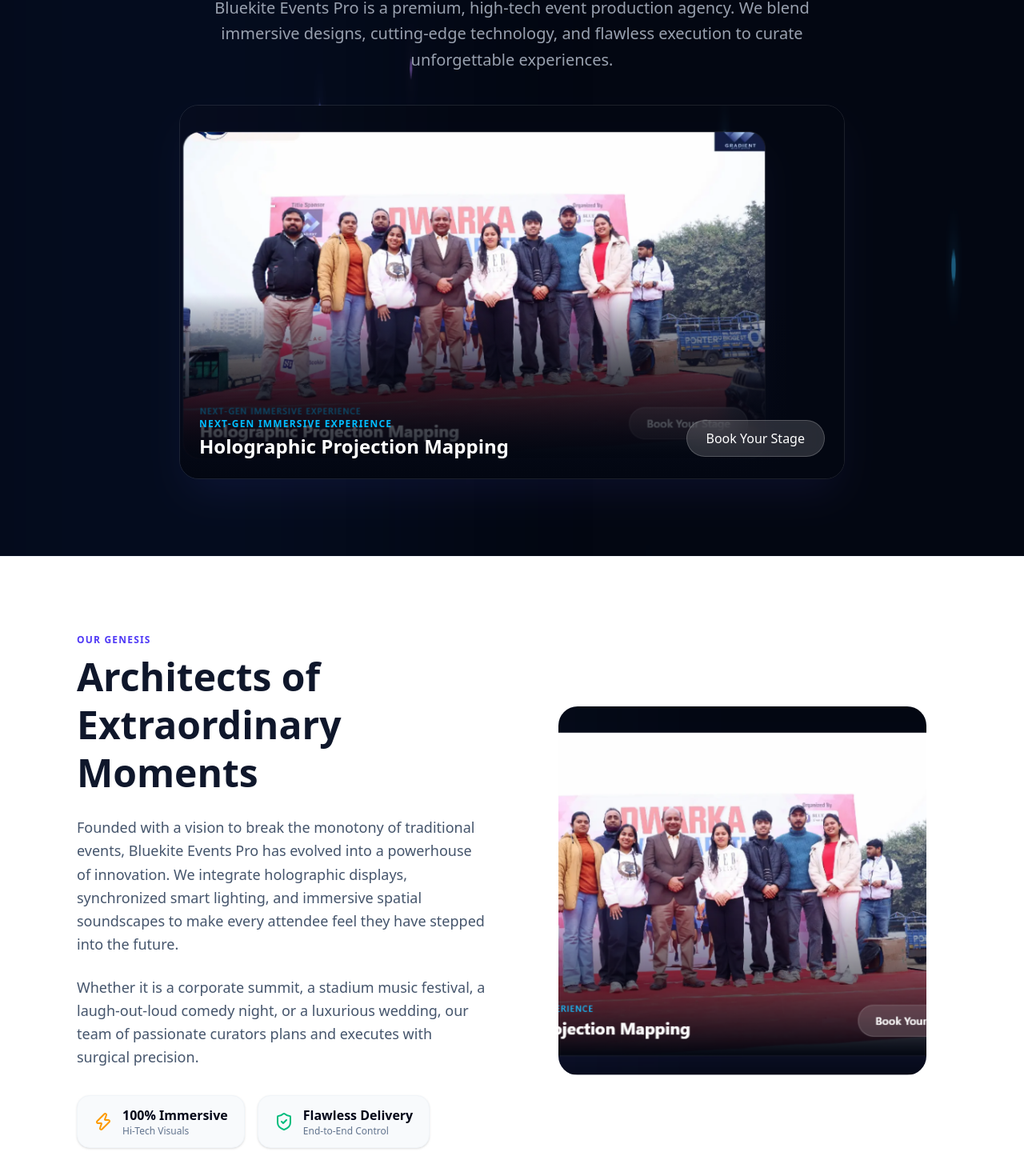
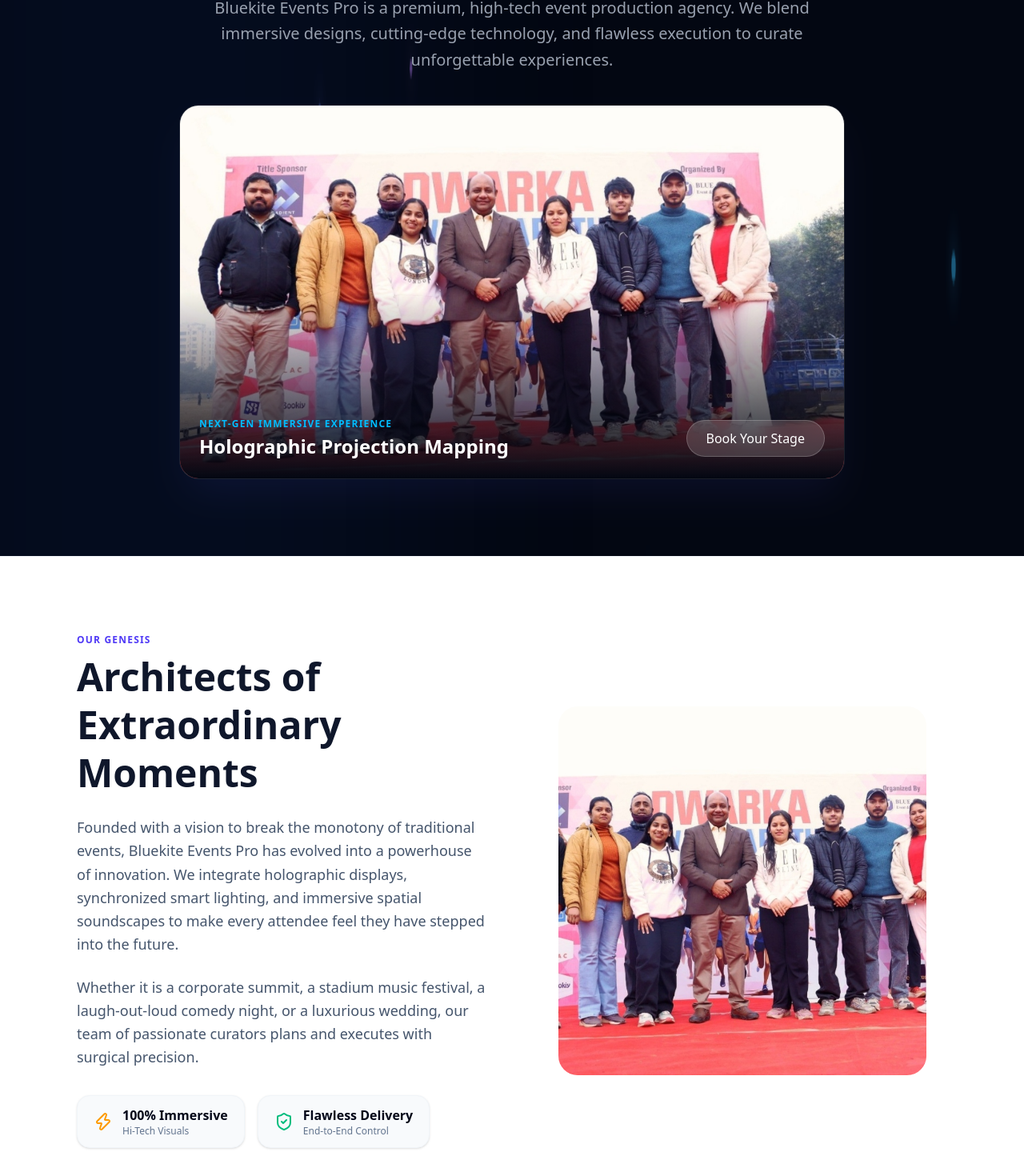
Before and after one commit to ayush25218/BlueKiteEvents, a Next.js app in the folder frontend/: page /about in a window 1280 px wide. Shown: the part 450-1920 px from the top of the page at 80% size. Built offline with nearby package versions, Linux system fonts and the light colour scheme.

Commit message:
feat: replace team banner images with new Team.jpg image and remove old Team.png

```diff
--- a/frontend/src/app/about/page.tsx
+++ b/frontend/src/app/about/page.tsx
@@ -118,7 +118,7 @@ export default function AboutPage() {
         <div className="relative w-full aspect-[16/9] max-w-4xl rounded-3xl overflow-hidden border border-white/10 shadow-2xl shadow-indigo-500/10 group">
           <div className="absolute inset-0 bg-gradient-to-t from-[#030712] via-transparent to-transparent z-10" />
           <Image
-            src="/images/about/Team.png"
+            src="/images/about/Team.jpg"
             alt="Futuristic Holographic Stage"
             fill
             className="object-cover scale-100 group-hover:scale-105 transition-transform duration-1000 ease-out"
@@ -175,7 +175,7 @@ export default function AboutPage() {
             <div className="absolute w-[80%] h-[80%] rounded-full border border-indigo-500/10 bg-indigo-500/5 animate-pulse z-0" />
             <div className="relative w-[90%] h-[90%] z-10">
               <Image
-                src="/images/about/Team.png"
+                src="/images/about/Team.jpg"
                 alt="Bluekite Curators"
                 fill
                 className="rounded-3xl object-cover"
```
Also changed, not shown: frontend/public/images/about/Team.jpg (added), frontend/public/images/about/Team.png (deleted).
